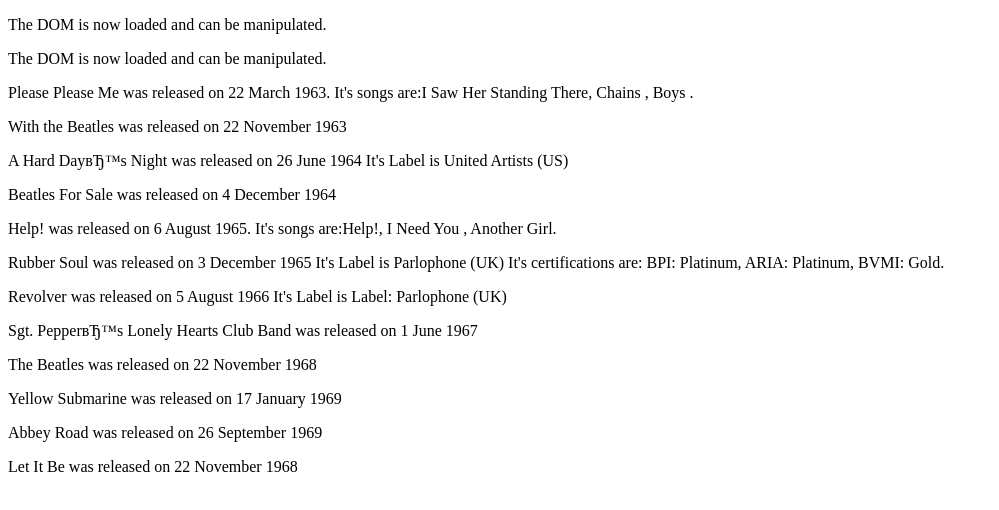
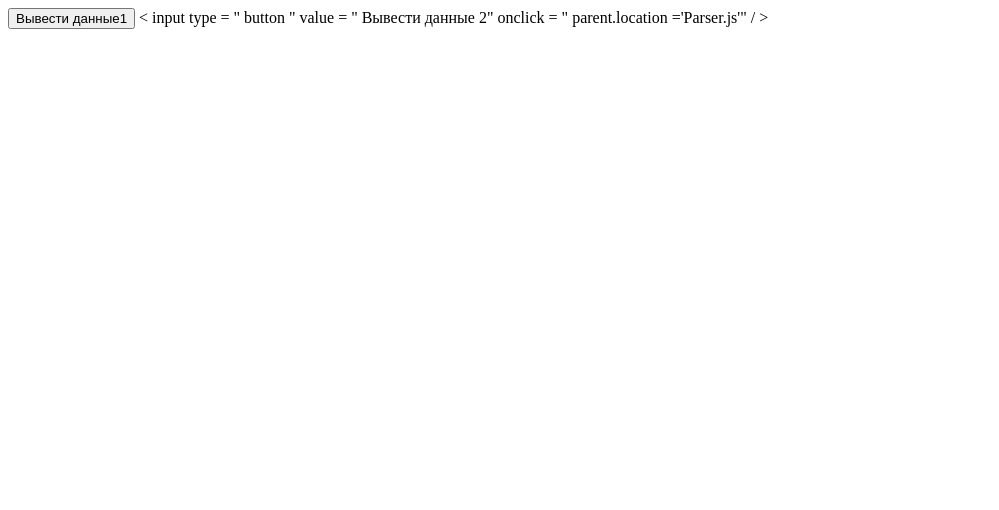
Before and after one commit to Margar1ta/hometasks, a plain HTML site: page JSON/index.html in a window 1280 px wide. Shown: the whole page, without its empty margins (0-999 px from the left). Drawn offline with nearby package versions, Linux system fonts and the light colour scheme.

Commit message:
Update index.html

```diff
--- a/JSON/index.html
+++ b/JSON/index.html
@@ -5,9 +5,11 @@
 <meta charset="UTF-8">
 	<title>The Beatles discography</title>
 <script type="text/javascript" src="https://code.jquery.com/jquery-3.1.1.min.js"></script>
-<script type="text/javascript" src="Parser.js"></script>
+ <!-- <script type="text/javascript" src="Parser.js"></script> -->
     </head>
 <body>
+	<button style="text-align: center">Вывести данные1</button>
+	< input type = " button " value = " Вывести данные 2" onclick = " parent.location ='Parser.js'" / >
 	<p id="String"></p>
 	<div id="albomlist"></div>
 
```
